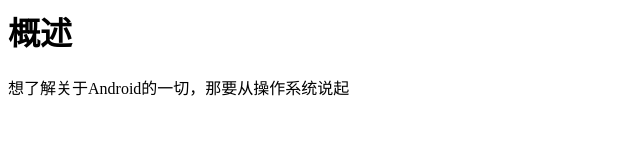
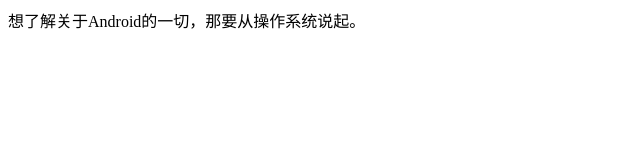
Before and after one commit to jamebon/jamebon.github.io, a plain HTML site: page index.html in a window 1280 px wide. Shown: the whole page, without its empty margins (0-640 px from the left). Drawn offline with Linux system fonts and the light colour scheme.

Commit message:
'标题移到title'

```diff
--- a/index.html
+++ b/index.html
@@ -4,7 +4,6 @@
     <title>Android系统修仙历程</title>
 </head>
 <body>
-<h1>概述</h1>
-<p>想了解关于Android的一切，那要从操作系统说起</p>
+<p>想了解关于Android的一切，那要从操作系统说起。</p>
 </body>
 </html>
```
